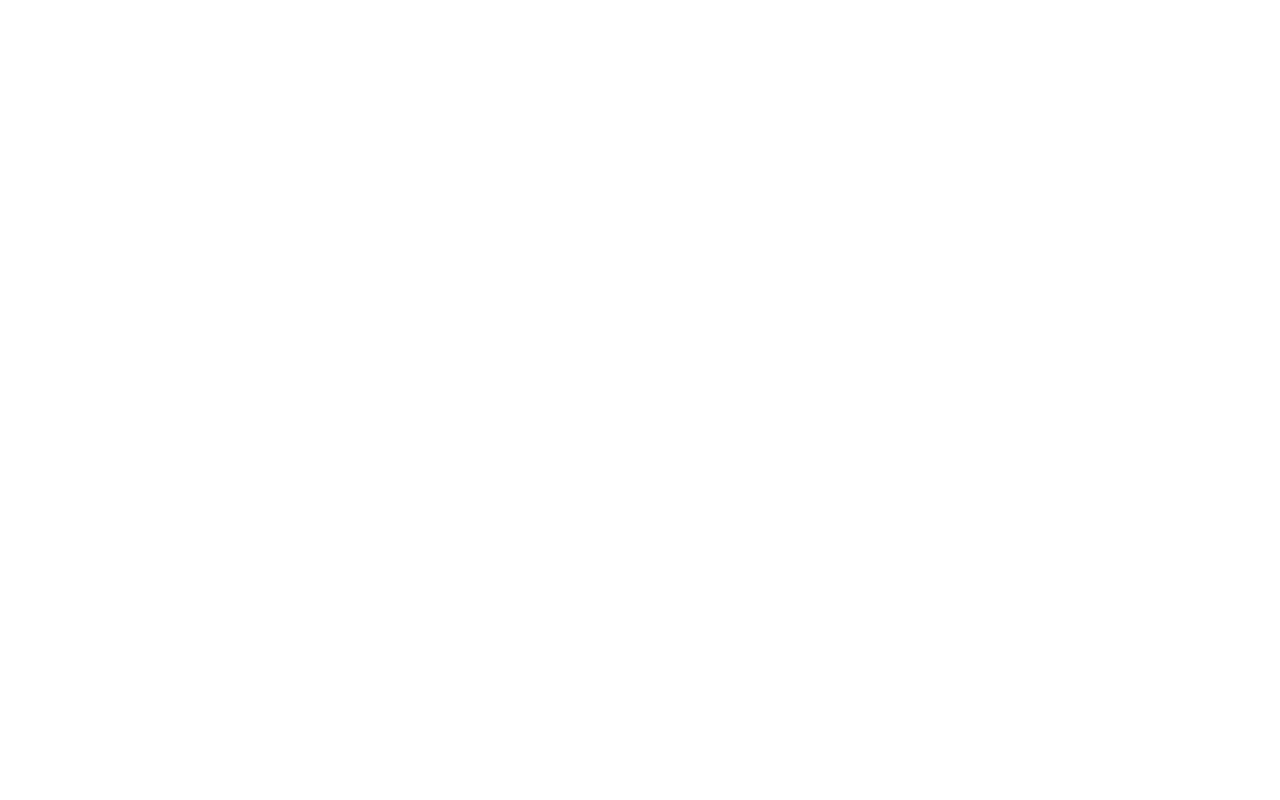
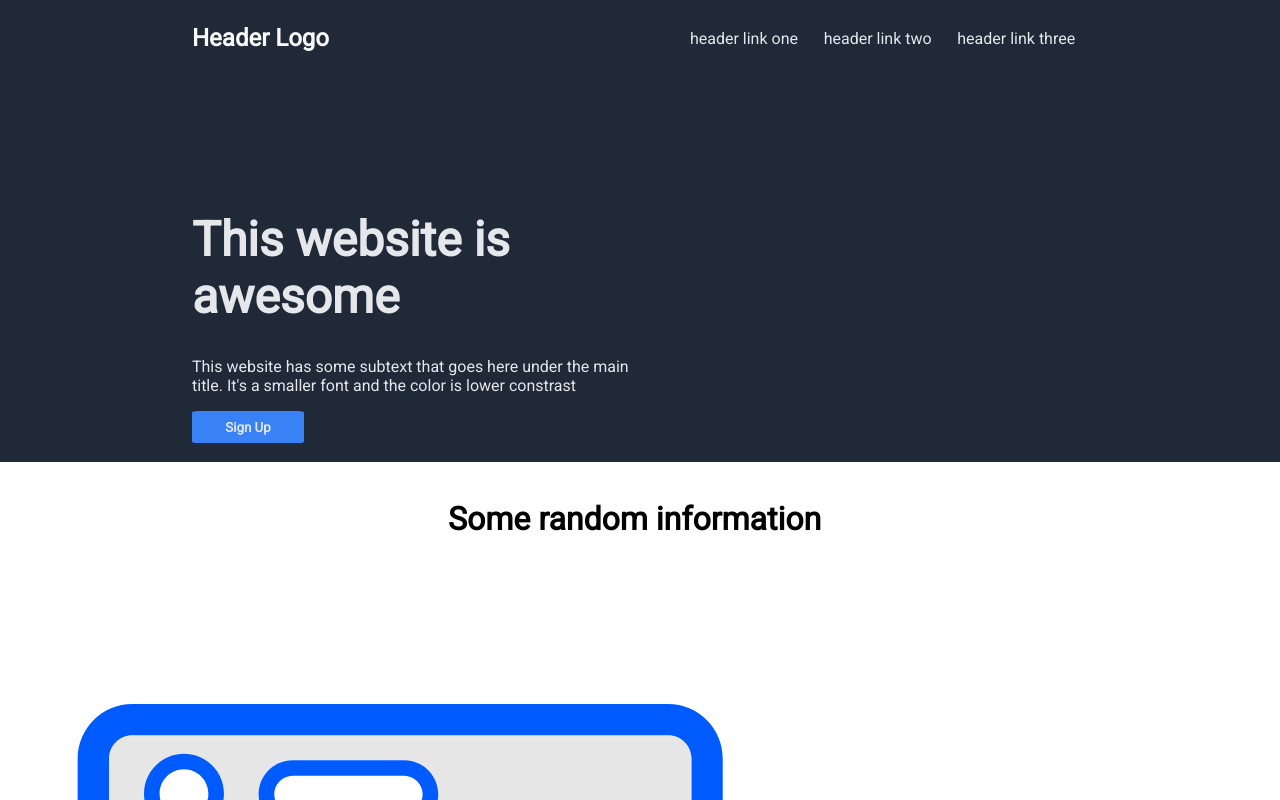
Before and after one commit to Phomhado/odin-landing-page, a plain HTML site: page index.html in a window 1280 px wide. Shown: the top 800 px of the page. Drawn offline with Linux system fonts and the light colour scheme.

Commit message:
Created a images folder with the content from website

```diff
--- a/index.html
+++ b/index.html
@@ -10,6 +10,33 @@
     <title>Odin Landing Page</title>
 </head>
 <body>
-
+    <header>
+        <div class="header-info">
+            <h2><b>Header Logo</b></h2>
+                <ul>
+                    <li><a href="#">header link one</a></li>
+                    <li><a href="#">header link two</a></li>
+                    <li><a href="#">header link three</a></li>
+                </ul>
+        </div>
+        <div class="header-text">
+            <h1>This website is awesome</h1>
+            <p>This website has some subtext that goes here under the main title. It's a smaller font and the color is lower constrast</p>
+            <button>Sign Up</button>
+        </div>
+    </header>
+    <br>
+    <main>
+        <br>
+        <br>
+        <div class="main-info">
+            <h1>Some random information</h1>
+            <br>
+            <div class="items">
+                <img src="/images/availability-svgrepo-com.svg" alt="Random image">
+                <p>This is some subtext under an illustratin or image</p>
+            </div>
+        </div>
+    </main>
 </body>
 </html>
--- a/style.css
+++ b/style.css
@@ -1,3 +1,66 @@
 * {
     font-family: 'Roboto', sans-serif;
 }
+body {
+    margin: 0;
+    padding: 0;
+    background-color: #1f2937;
+}
+header {
+    width: 70%;
+    margin: 0 auto;
+    height: auto;
+    color: #f9faf8;
+}
+.header-info {
+    display: flex;
+    align-items: center;
+}
+.header-info h2 {
+    margin: 0;
+    padding: 0;
+    width: 100%;
+}
+.header-info ul {
+    display: flex;
+    list-style: none;
+    justify-content: flex-end;
+    margin-left: auto;
+    width: 100%;
+}
+.header-info ul li {
+    padding: 3%;
+}
+.header-info li a {
+    text-decoration: none;
+    color: #E5E7Eb;
+}
+.header-text {
+    width: 50%;
+    margin-top: 15%;
+}
+.header-text h1 {
+    font-size: 48px;
+    font-weight: bolder;
+}
+.header-text {
+    font-weight: 18px;
+    color: #E5E7Eb;
+}
+.header-text button {
+    background-color: #3882F6;
+    border-radius: 5%;
+    border-style: none;
+    width: 25%;
+    height: 2rem;
+    color: #E5E7Eb;
+    font-weight: bold;
+}
+main {
+    background-color: white;
+}
+.main-info h1 {
+    width: 30%;
+    margin: 0 auto;
+    height: auto;
+}
```
Also changed, not shown: images/availability-svgrepo-com.svg (added).
